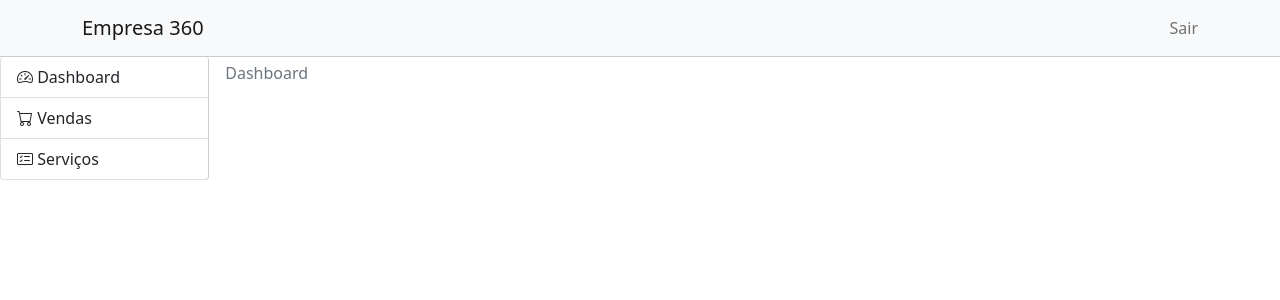
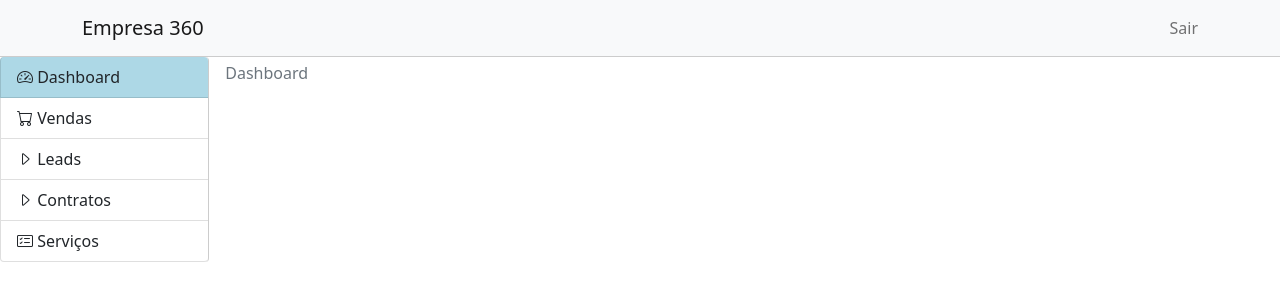
Before and after one commit to eidiego/empresa360_vue, a Vue app: page /home in a window 1280 px wide. Shown: the top 300 px of the page. Built offline with nearby package versions, Linux system fonts and the light colour scheme.

Commit message:
Add components MyLeads and MyContracts

```diff
--- /dev/null
+++ b/src/components/vendas/MyContracts.vue
@@ -0,0 +1,3 @@
+<template>
+    <h3> Contratos </h3>
+</template>
--- /dev/null
+++ b/src/components/vendas/MyLeads.vue
@@ -0,0 +1,3 @@
+<template>
+    <h3> Leads </h3>
+</template>
--- a/src/components/vendas/MySells.vue
+++ b/src/components/vendas/MySells.vue
@@ -1,3 +1,6 @@
 <template>
-    <h5>Vendas</h5>
+    <h3>Vendas</h3>
+    <hr>
+    <router-view />
+
 </template>
--- a/src/router.js
+++ b/src/router.js
@@ -1,6 +1,8 @@
 import { createRouter, createWebHistory } from 'vue-router'
 //createWebHashHistory
 import Vendas from '@/components/vendas/MySells.vue'
+import Leads from '@/components/vendas/MyLeads.vue'
+import Contratos from '@/components/vendas/MyContracts.vue'
 import Servicos from '@/components/servicos/MyServices.vue'
 import Home from '@/views/MyHome.vue'
 import Login from '@/views/MyLogin.vue'
@@ -15,7 +17,10 @@ const routes = [
         path: '/home', //localhost:8080/home
         component: Home,
         children: [
-            { path: 'vendas', component: Vendas }, //localhost:8080/home/vendas
+            { path: 'vendas', component: Vendas, children: [
+                {path: 'leads', component: Leads},
+                {path: 'contratos', component: Contratos},
+            ]}, //localhost:8080/home/vendas
             { path: 'servicos', component: Servicos } //localhost:8080/home/servicos
         ]
     },
--- a/src/views/MyHome.vue
+++ b/src/views/MyHome.vue
@@ -6,7 +6,7 @@
                 <div class="navbar-nav">
                     <ul class="navbar-nav">
                         <li class="nav-item">
-                            <a class="nav-link" href="#">Sair</a>
+                            <router-link class="nav-link" to="/">Sair</router-link>
                         </li>
                     </ul>
                 </div>
@@ -20,6 +20,12 @@
                 </router-link>
                 <router-link class="list-group-item list-group-item-action" to="/home/vendas">
                     <i class="bi bi-cart"></i> Vendas
+                </router-link>
+                <router-link class="list-group-item list-group-item-action" to="/home/vendas/leads">
+                    <i class="bi bi-caret-right"></i> Leads
+                </router-link>
+                <router-link class="list-group-item list-group-item-action" to="/home/vendas/contratos">
+                    <i class="bi bi-caret-right"></i> Contratos
                 </router-link>
                 <router-link class="list-group-item list-group-item-action" to="/home/servicos">
                     <i class="bi bi-card-checklist"></i> Serviços
@@ -58,4 +64,8 @@
     border-right: none;
 }
 
+.router-link-exact-active {
+    background-color: lightblue;
+}
+
 </style>
```
